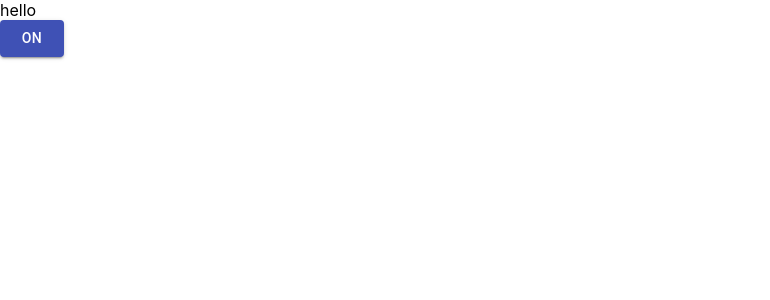
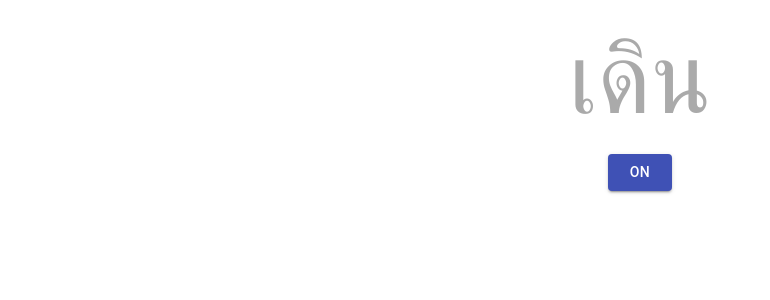
Before and after one commit to shun-harutaro/thaiping, a React (Create React App) app: page / in a window 1280 px wide. Shown: the top 300 px of the page, without its empty margins (0-770 px from the left). Built offline with nearby package versions, Linux system fonts and the light colour scheme.

Commit message:
change for thai

```diff
--- a/src/App.css
+++ b/src/App.css
@@ -48,3 +48,8 @@
 #textbox {
   padding: 1rem;
 }
+
+.text {
+  font-size: 100px;
+  display: inline;
+}
--- a/src/App.tsx
+++ b/src/App.tsx
@@ -1,16 +1,20 @@
 import React, { useState } from 'react';
 import MyButton from './components/MyButton';
+import './App.css'
 
 export default function App() {
-    const [text, setText] = useState('hello')
+    const [text, setText] = useState('เดิน')
     const [typing, setTyping] = useState(false);
     const [position, setPosition] = useState(0);
+    const [typo, setTypo] = useState(new Array(0));
 
     const typingToggle = () => setTyping(typing ? false : true);
 
     const handleKey = (e: React.KeyboardEvent<HTMLDivElement>) => {
         // 入力可能のとき
         if (typing) {
+            // 文字列の配列を取得
+            let tes
             // 入力したキーと現在入力しようとしている文字が一致するとき
             if (e.key === text[position]) {
                 // 次の位置へ移動
@@ -22,10 +26,12 @@ export default function App() {
     return (
         <div className='App' onKeyPress={(e) => handleKey(e)} tabIndex={0}>
             <div id="textbox">
-                <span className="typed-letters">{text.slice(0, position)}</span>
-                <span className="waiting-letters">{text.slice(position)}</span>
+                <span className="typed-letters text">{text.slice(0, position)}</span>
+                <span> </span>
+                <span className="waiting-letters text">{text.slice(position)}</span>
             </div>
             <MyButton onClick={typingToggle}>{typing ? 'OFF' : 'ON'}</MyButton>
+
         </div>
 
     )
```
